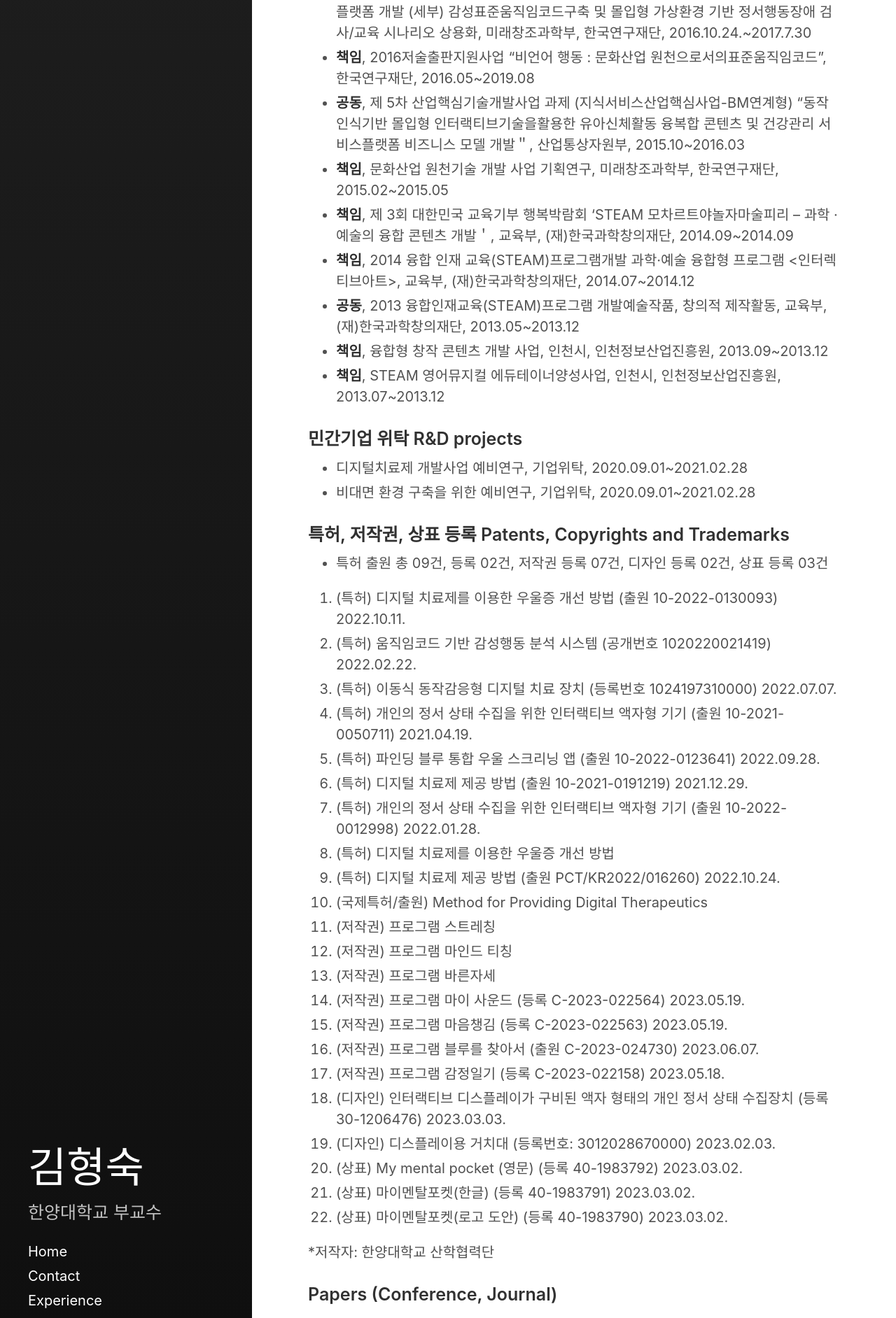
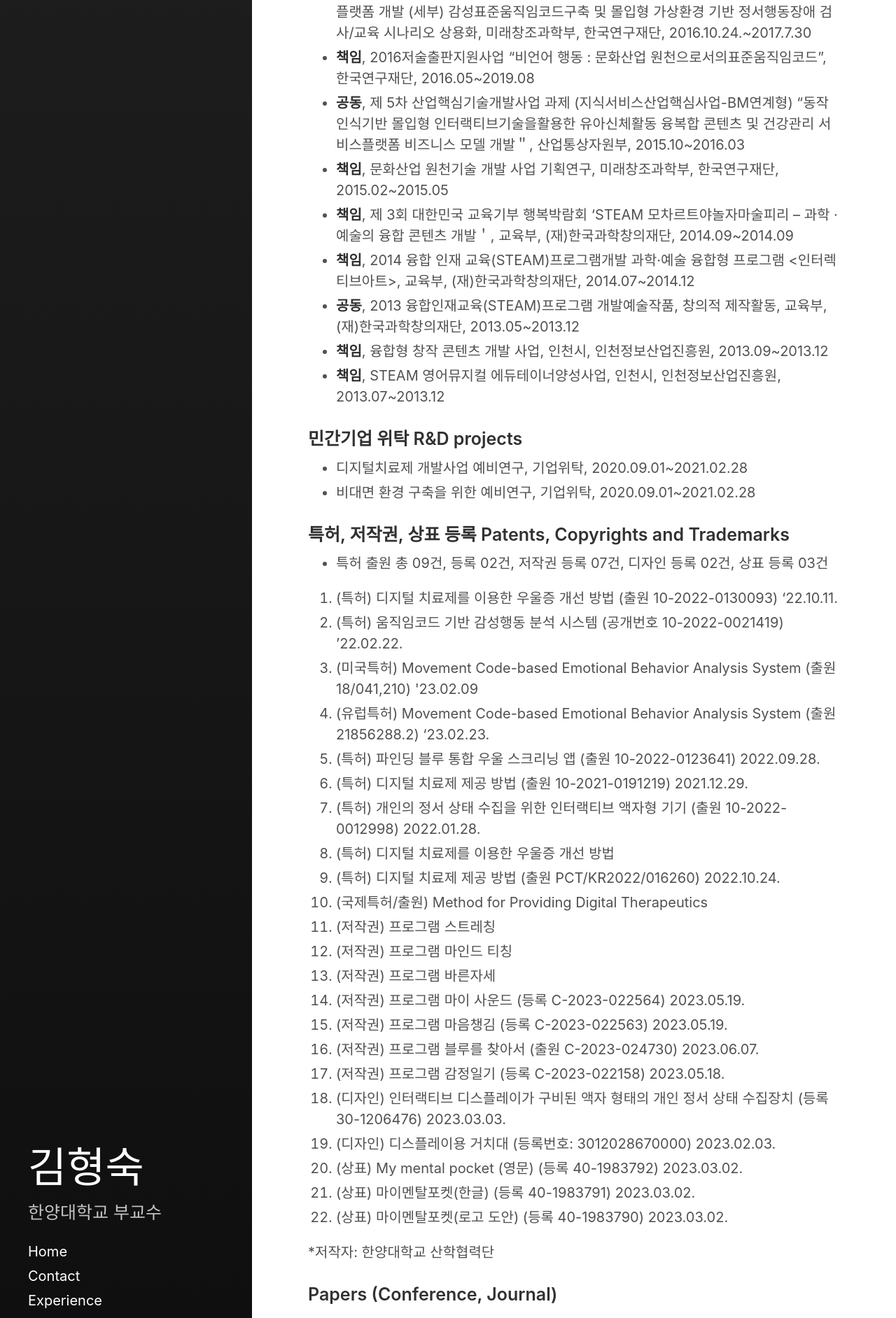
Before and after one commit to Rugger12/hyungsook, a Jekyll site: the page built from _posts/2023-05-30-about-me.md, in a window 1280 px wide. Shown: the part 2978-4862 px from the top of the page at 70% size. Built offline with Jekyll 4.4.1, drawn with Linux system fonts in a browser that asks for light colours.

Commit message:
Update 2023-05-30-about-me.md

```diff
--- a/_posts/2023-05-30-about-me.md
+++ b/_posts/2023-05-30-about-me.md
@@ -80,10 +80,10 @@ excerpt_separator:  <!--more-->
 ### 특허, 저작권, 상표 등록 Patents, Copyrights and Trademarks
 * 특허 출원 총 09건, 등록 02건, 저작권 등록 07건, 디자인 등록 02건, 상표 등록 03건
 <ol>
-  <li>(특허) 디지털 치료제를 이용한 우울증 개선 방법 (출원 10-2022-0130093) 2022.10.11.</li>
-  <li>(특허) 움직임코드 기반 감성행동 분석 시스템 (공개번호 1020220021419) 2022.02.22.</li>
-  <li>(특허) 이동식 동작감응형 디지털 치료 장치 (등록번호 1024197310000) 2022.07.07.</li>
-  <li>(특허) 개인의 정서 상태 수집을 위한 인터랙티브 액자형 기기 (출원 10-2021-0050711) 2021.04.19.</li>
+  <li>(특허) 디지털 치료제를 이용한 우울증 개선 방법 (출원 10-2022-0130093) ‘22.10.11.</li>
+  <li>(특허) 움직임코드 기반 감성행동 분석 시스템 (공개번호 10-2022-0021419) ’22.02.22.</li>
+  <li>(미국특허) Movement Code-based Emotional Behavior Analysis System (출원 18/041,210) '23.02.09</li>
+  <li>(유럽특허) Movement Code-based Emotional Behavior Analysis System (출원 21856288.2) ‘23.02.23.</li>
   <li>(특허) 파인딩 블루 통합 우울 스크리닝 앱 (출원 10-2022-0123641) 2022.09.28.</li>
   <li>(특허) 디지털 치료제 제공 방법 (출원 10-2021-0191219) 2021.12.29.</li>
   <li>(특허) 개인의 정서 상태 수집을 위한 인터랙티브 액자형 기기 (출원 10-2022-0012998) 2022.01.28.</li>
```
